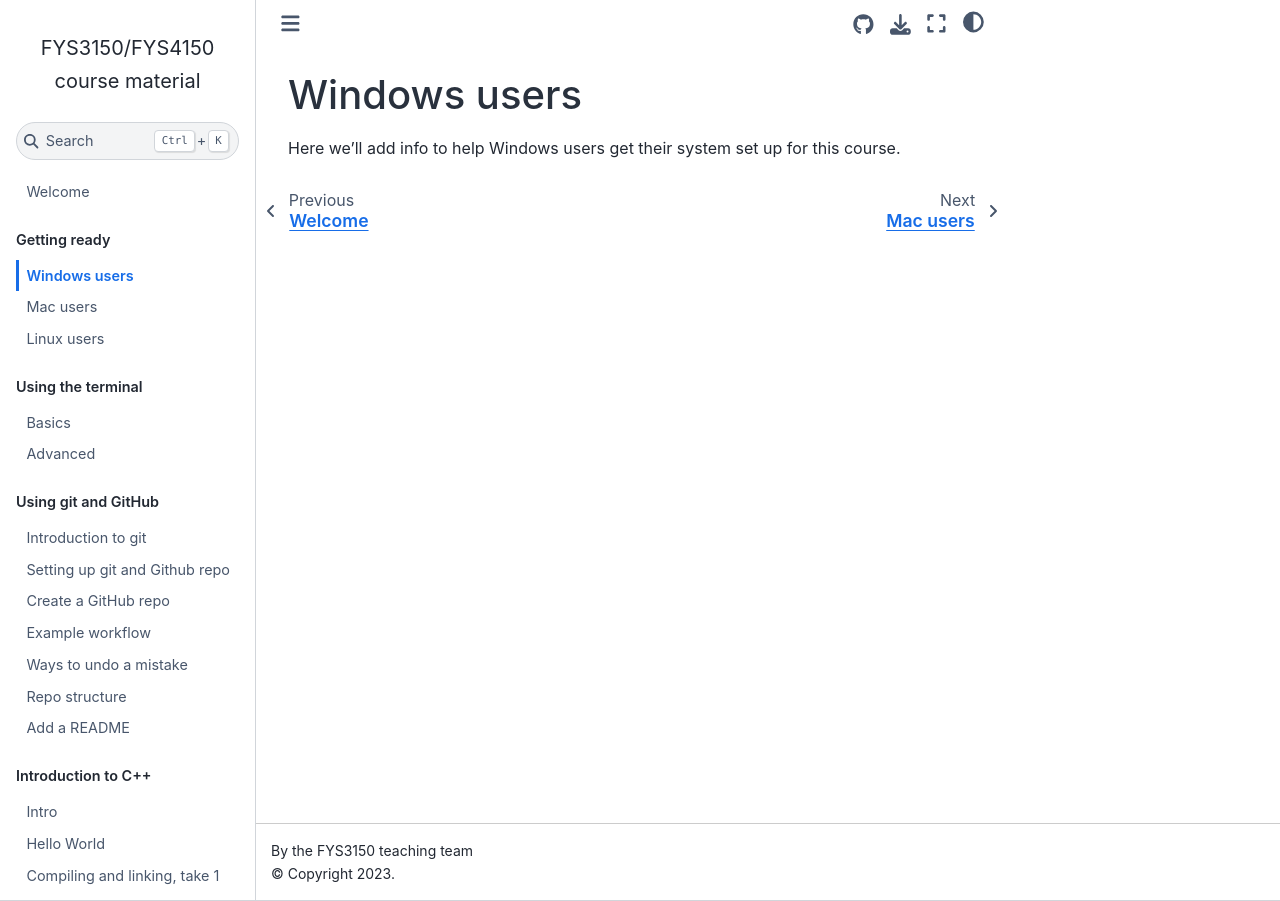
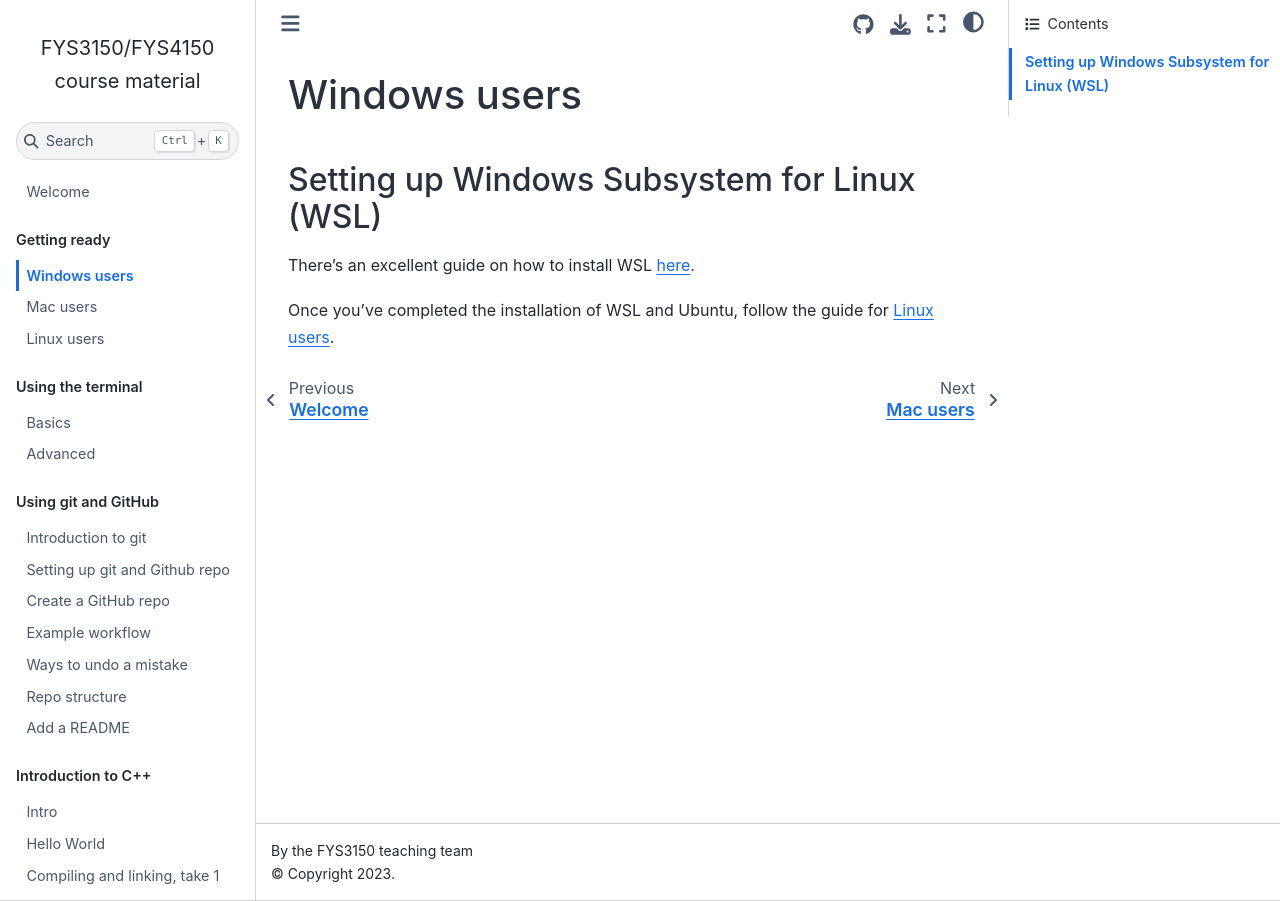
Before and after one commit to anderkve/FYS3150, a Jupyter Book: the page built from book/getting_ready/windows_users.md, in a window 1280 px wide. Built offline with Jupyter Book 1.0.4 settings and Sphinx 7.4.7 and the Sphinx Book theme 1.1.4, drawn with Linux system fonts in a browser that asks for light colours.

Commit message:
added a short instruction for windows users.

```diff
--- a/book/getting_ready/windows_users.md
+++ b/book/getting_ready/windows_users.md
@@ -1,3 +1,8 @@
 # Windows users
 
-Here we'll add info to help Windows users get their system set up for this course.
+## Setting up Windows Subsystem for Linux (WSL)
+
+
+There's an excellent guide on how to install WSL [here](https://docs.microsoft.com/en-us/windows/wsl/install-win10).
+
+Once you've completed the installation of WSL and Ubuntu, follow the guide for [Linux users](linux_users.md).
```
